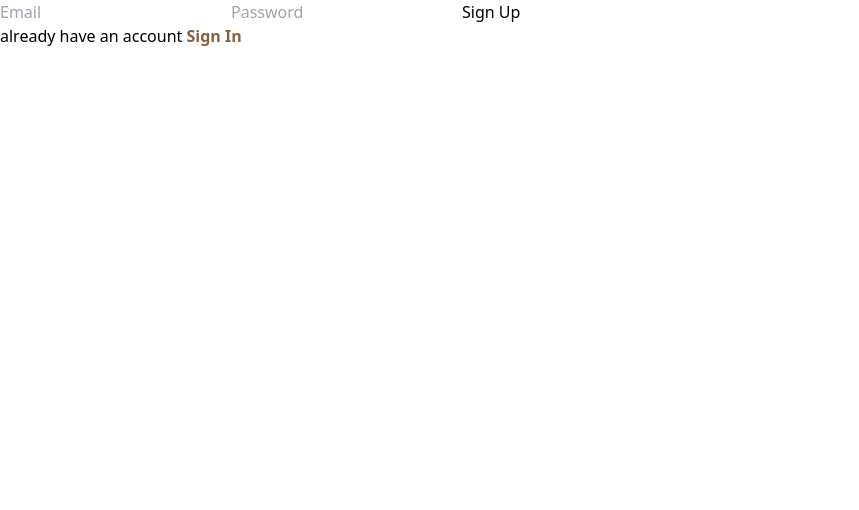
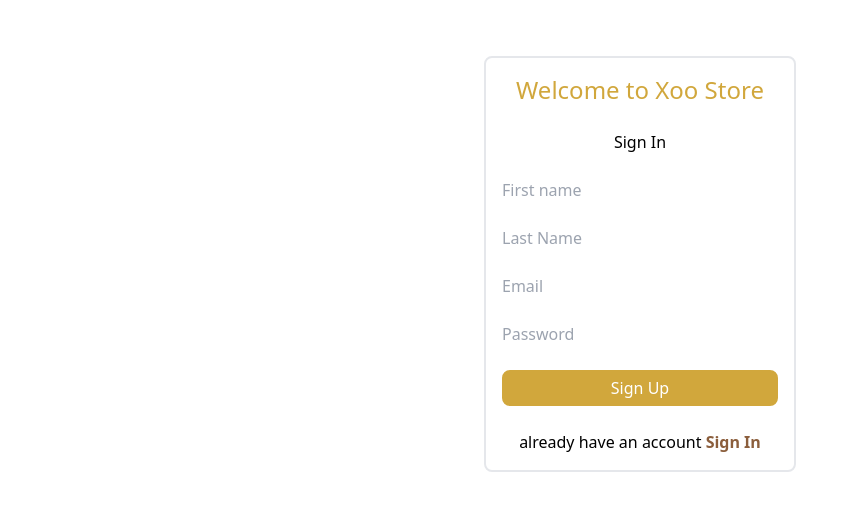
Before and after one commit to Pinenic/xoo_store, a React (Vite) app in the folder client/: page / in a window 1280 px wide. Shown: the top 510 px of the page, without its empty margins (0-859 px from the left). Built offline with nearby package versions, Linux system fonts and the light colour scheme; no server answers.

Commit message:
login/signup flow cleanup

```diff
--- a/client/src/components/Auth.jsx
+++ /dev/null
@@ -1,134 +0,0 @@
-import React, {useState, useEffect} from "react";
-import { supabase } from "../supabase";
-
-export default function Auth(props) {
-  const [email, setEmail] = useState("");
-  const [password, setPassword] = useState("");
-  const [loading, setLoading] = useState(false);
-  const [message, setMessage] = useState("");
-  const [isSignup, setIsSignup] = useState(true);
-    const [session, setSession] = useState(null)
-
-
-  const switchForm = ()=>{
-    if(isSignup){
-      setIsSignup(false);
-    }
-    else{
-      setIsSignup(true);
-    }
-  }
-
-  useEffect(() => {
-    supabase.auth.getSession().then(({ data }) => {
-      setSession(data.session);
-    });
-
-    const { data: listener } = supabase.auth.onAuthStateChange((_event, session) => {
-      setSession(session);
-      if (session) fetchProfile(session.user.id);
-    });
-
-    return () => listener.subscription.unsubscribe();
-  }, []);
-
-  const handleSignup = async (e) => {
-    e.preventDefault();
-    setLoading(true);
-    setMessage("");
-    const { data, error } = await supabase.auth.signUp({
-      email,
-      password,
-    });
-    setLoading(false);
-
-    if (error) {
-      setMessage(error.message);
-    } else {
-      setMessage(
-        "Signup successful! Please check your email to confirm your account."
-      );
-    }
-  };
-
-  const handleLogin = async (e) => {
-    e.preventDefault();
-    setMessage("");
-    const { data, error } = await supabase.auth.signInWithPassword({
-      email,
-      password,
-    });
-    if (error) {
-      setMessage(error.message);
-    } else {
-      setMessage("Login successful!");
-    }
-  };
-
-    // Logout
-    async function logout() {
-      await supabase.auth.signOut();
-      setProfile({});
-    }
-
-  if(!session) {
-  if(isSignup){
-
-  return (
-    <form onSubmit={handleSignup}>
-      <input
-        type="email"
-        placeholder="Email"
-        value={email}
-        onChange={(e) => setEmail(e.target.value)}
-        required
-      />
-      <input
-        type="password"
-        placeholder="Password"
-        value={password}
-        onChange={(e) => setPassword(e.target.value)}
-        required
-      />
-      <button disabled={loading}>
-        {loading ? "Signing up..." : "Sign Up"}
-      </button>
-      <p>already have an account <b onClick={switchForm} className='text-pine-brown'>Sign In</b></p>
-      {message && <p>{message}</p>}
-    </form>
-  );
-}
-
-return (
-    <form onSubmit={handleLogin}>
-      <input
-        type="email"
-        placeholder="Email"
-        value={email}
-        onChange={(e) => setEmail(e.target.value)}
-        required
-      />
-      <input
-        type="password"
-        placeholder="Password"
-        value={password}
-        onChange={(e) => setPassword(e.target.value)}
-        required
-      />
-      <button>Login</button>
-      <p>Don't have an account? <b onClick={switchForm}>Sign Up</b></p>
-      {message && <p>{message}</p>}
-    </form>
-  )
-}
-
-return (
-    <>
-    <div className="flex flex-col">
-        <h2>Welcome {session.user.email}</h2>
-
-         <button onClick={logout}>Logout</button>
-    </div>
-    </>
-  )
-}
--- a/client/src/pages/App.jsx
+++ b/client/src/pages/App.jsx
@@ -1,13 +1,12 @@
 import { useState } from 'react'
 import UserAuth from '../components/UserAuth'
-import Auth from '../components/Auth'
 
 function App() {
   const [count, setCount] = useState(0)
 
   return (
     <>
-      <Auth />
+      <UserAuth />
     </>
   )
 }
```
